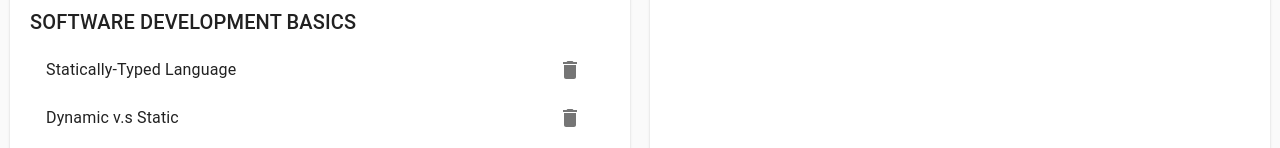
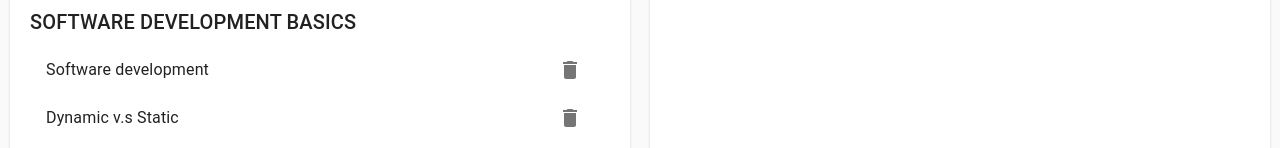
Before and after one commit to kristina-arezina/terms-2-program, a React (Create React App) app: page / in a window 1280 px wide. Shown: the part 280-428 px from the top of the page. Built offline with nearby package versions, Linux system fonts and the light colour scheme.

Commit message:
added software delompment item

```diff
--- a/src/store.js
+++ b/src/store.js
@@ -19,9 +19,11 @@ export const exercises = [
         video:"https://www.youtube.com/watch?v=BrXPcaRlBqo",
     },
     {
-        id: 'statically-typed-language',
-        title: 'Statically-Typed Language',
-        description: 'Legs exercise...',
+        id: 'software development',
+        title: 'Software development',
+        description: 'This is the process in which someone makes the programs that make a computer do something of ' +
+            'interest. Software is the set of instructions, programs or data used to operate computers and ' +
+            'execute specific tasks. ',
         muscles: 'software development basics'
     },
     {
```
